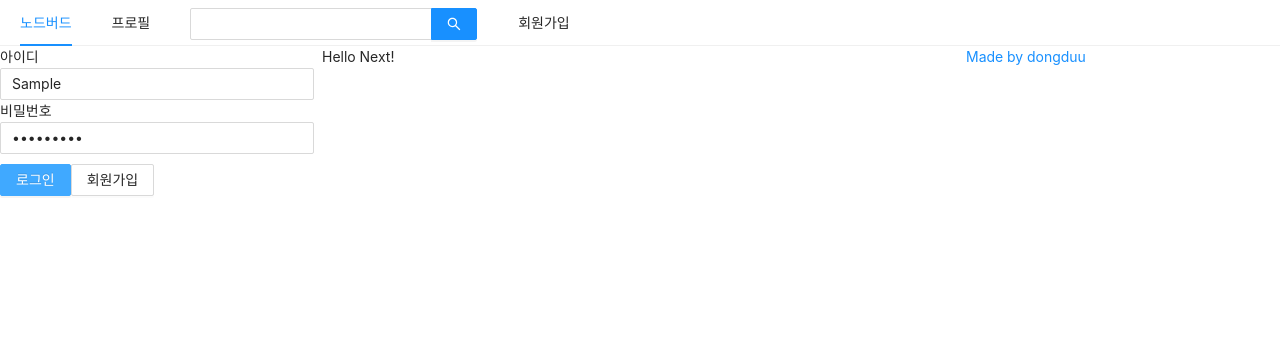
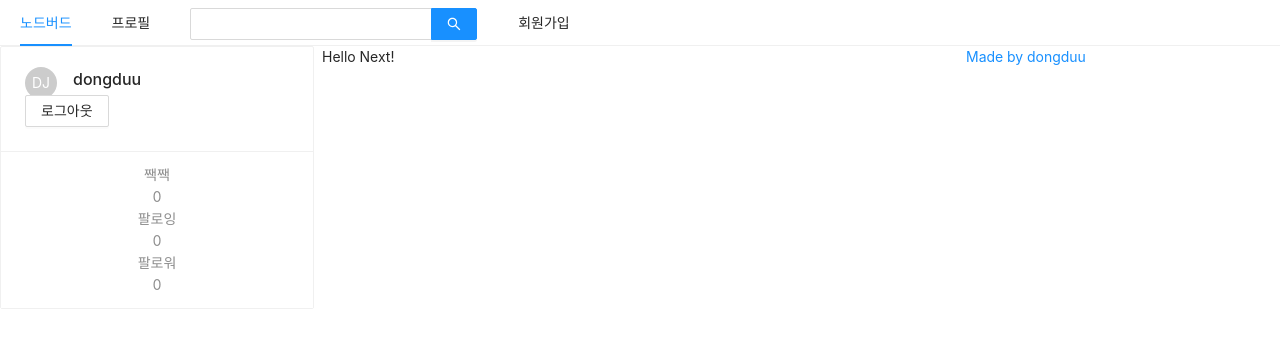
Before and after one commit to dongduu/NodeBird_SNS, a Next.js app: page / in a window 1280 px wide. Both pictures are taken after typing "Sample", "Sample123" into the empty fields and a click on the button "로그인". Shown: the top 348 px of the page. Built offline with nearby package versions, Linux system fonts and the light colour scheme.

Commit message:
feat: use dummy data

```diff
--- a/components/AppLayout.js
+++ b/components/AppLayout.js
@@ -37,7 +37,11 @@
       </Menu>
       <Row gutter={8}>
         <Col xs={24} md={6}>
-          {isLoggedIn ? <UserProfile /> : <LoginForm />}
+          {isLoggedIn ? (
+            <UserProfile setIsLoggedIn={setIsLoggedIn} />
+          ) : (
+            <LoginForm setIsLoggedIn={setIsLoggedIn} />
+          )}
         </Col>
         <Col xs={24} md={12}>
           {children}
--- a/components/LoginForm.js
+++ b/components/LoginForm.js
@@ -7,7 +7,11 @@
   margin-top: 10px;
 `;
 
-const LoginForm = () => {
+const FormWrapper = styled(Form)`
+  padding: 10px;
+`;
+
+const LoginForm = ({ setIsLoggedIn }) => {
   const [id, setId] = useState("");
   const [password, setPassword] = useState("");
 
@@ -17,9 +21,13 @@
   const onChangePassword = useCallback((e) => {
     setPassword(e.target.value);
   }, []);
+  const onSubmitForm = useCallback(() => {
+    console.log(id, password);
+    setIsLoggedIn(true);
+  }, [id, password]);
 
   return (
-    <Form>
+    <FormWrapper onFinish={onSubmitForm}>
       <div>
         <label htmlFor="user-id">아이디</label>
         <br />
@@ -46,7 +54,7 @@
           </a>
         </Link>
       </ButtonWrapper>
-    </Form>
+    </FormWrapper>
   );
 };
 
--- a/components/UserProfile.js
+++ b/components/UserProfile.js
@@ -1,5 +1,34 @@
-const UserProfile = () => {
-  return;
+import { Card, Avatar, Button } from "antd";
+import { useCallback } from "react";
+
+const UserProfile = ({ setIsLoggedIn }) => {
+  const onLogout = useCallback(() => {
+    setIsLoggedIn(false);
+  }, []);
+
+  return (
+    <Card
+      actions={[
+        <>
+          <div key="twit">
+            짹짹
+            <br />0
+          </div>
+          <div key="followings">
+            팔로잉
+            <br />0
+          </div>
+          <div key="followers">
+            팔로워
+            <br />0
+          </div>
+        </>,
+      ]}
+    >
+      <Card.Meta avatar={<Avatar>DJ</Avatar>} title="dongduu" />
+      <Button onClick={onLogout}>로그아웃</Button>
+    </Card>
+  );
 };
 
 export default UserProfile;
```
